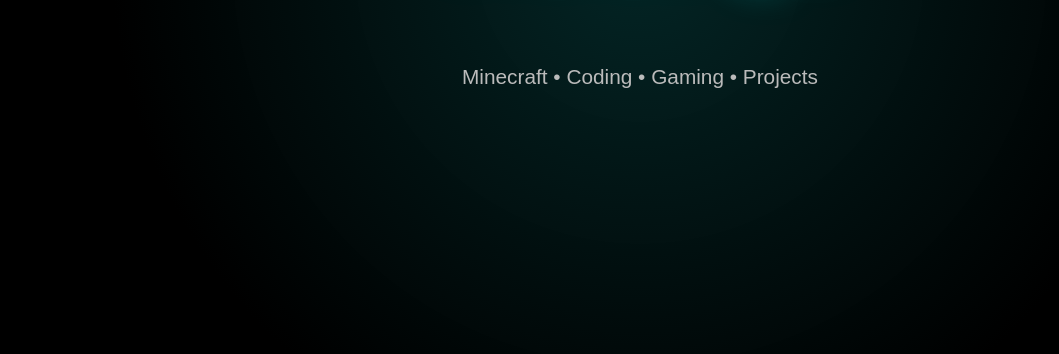
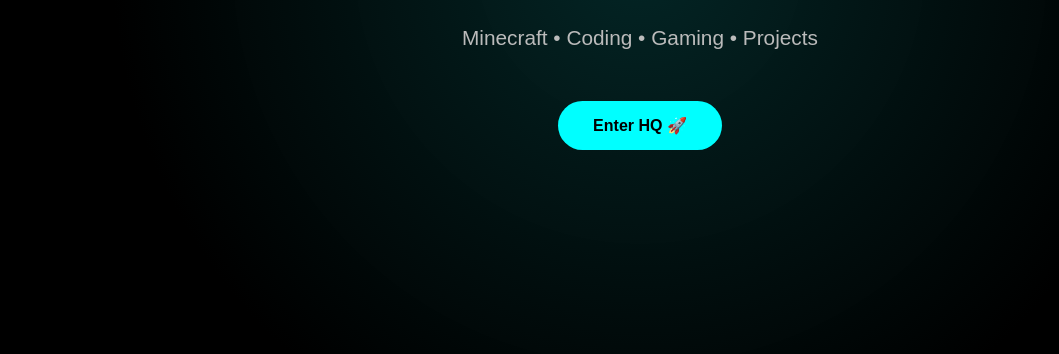
Before and after one commit to vinitxsaini95-rgb/VinitHQs, a plain HTML site: page index.html in a window 1280 px wide. Shown: the part 442-796 px from the top of the page, without its empty margins (0-1059 px from the left). Drawn offline with Linux system fonts and the light colour scheme.

Commit message:
Update index.html

```diff
--- a/index.html
+++ b/index.html
@@ -44,7 +44,21 @@ p{
     color:#bbb;
     font-size:1.3rem;
 }
+.btn{
+    margin-top:30px;
+    padding:15px 35px;
+    background:cyan;
+    color:black;
+    border-radius:50px;
+    text-decoration:none;
+    font-weight:bold;
+    transition:0.3s;
+}
 
+.btn:hover{
+    transform:scale(1.1);
+    box-shadow:0 0 30px cyan;
+}
 @keyframes glow{
     from{
         text-shadow:0 0 20px cyan;
@@ -80,8 +94,14 @@ p{
 
 <div class="content">
     <h1>VinitHQs</h1>
+
     <p>Minecraft • Coding • Gaming • Projects</p>
+
+    <a class="btn" href="https://github.com/vinitxsaini95-rgb">
+        Enter HQ 🚀
+    </a>
 </div>
+
 
 </body>
 </html>]
```
